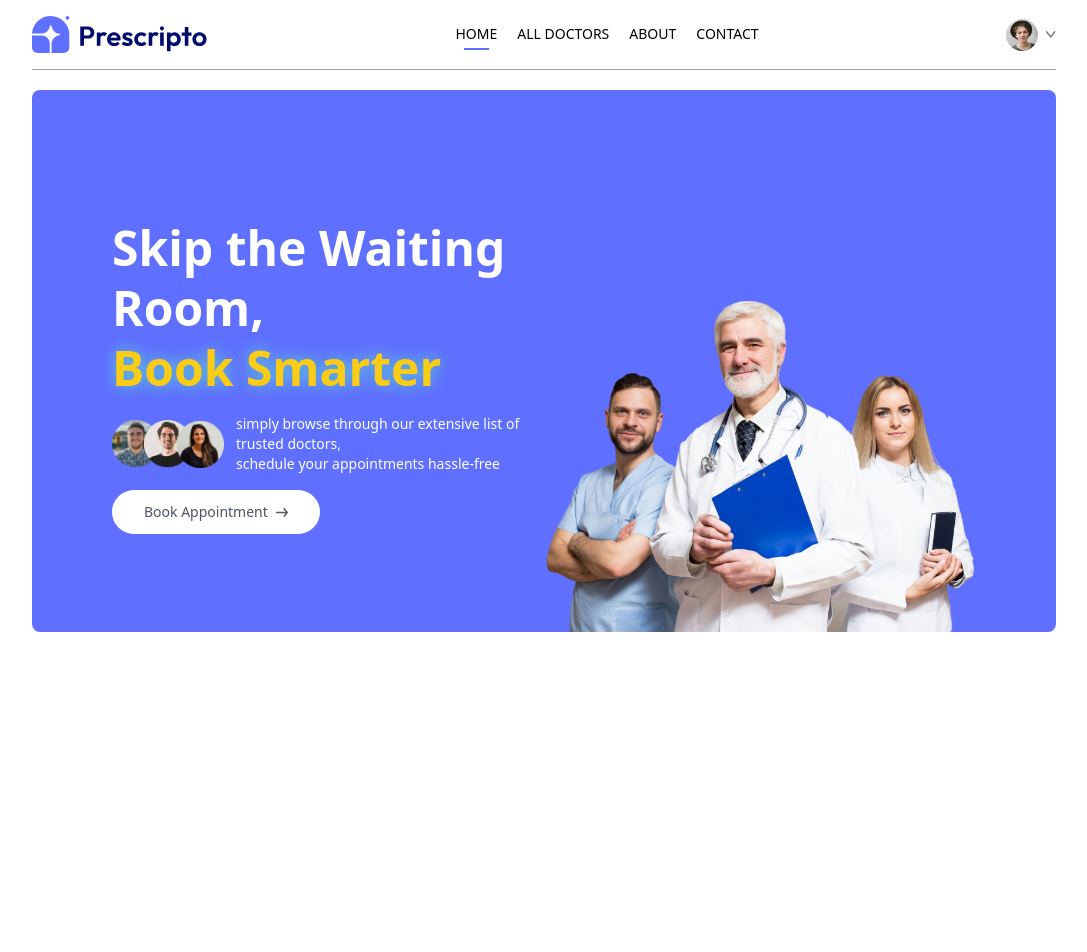
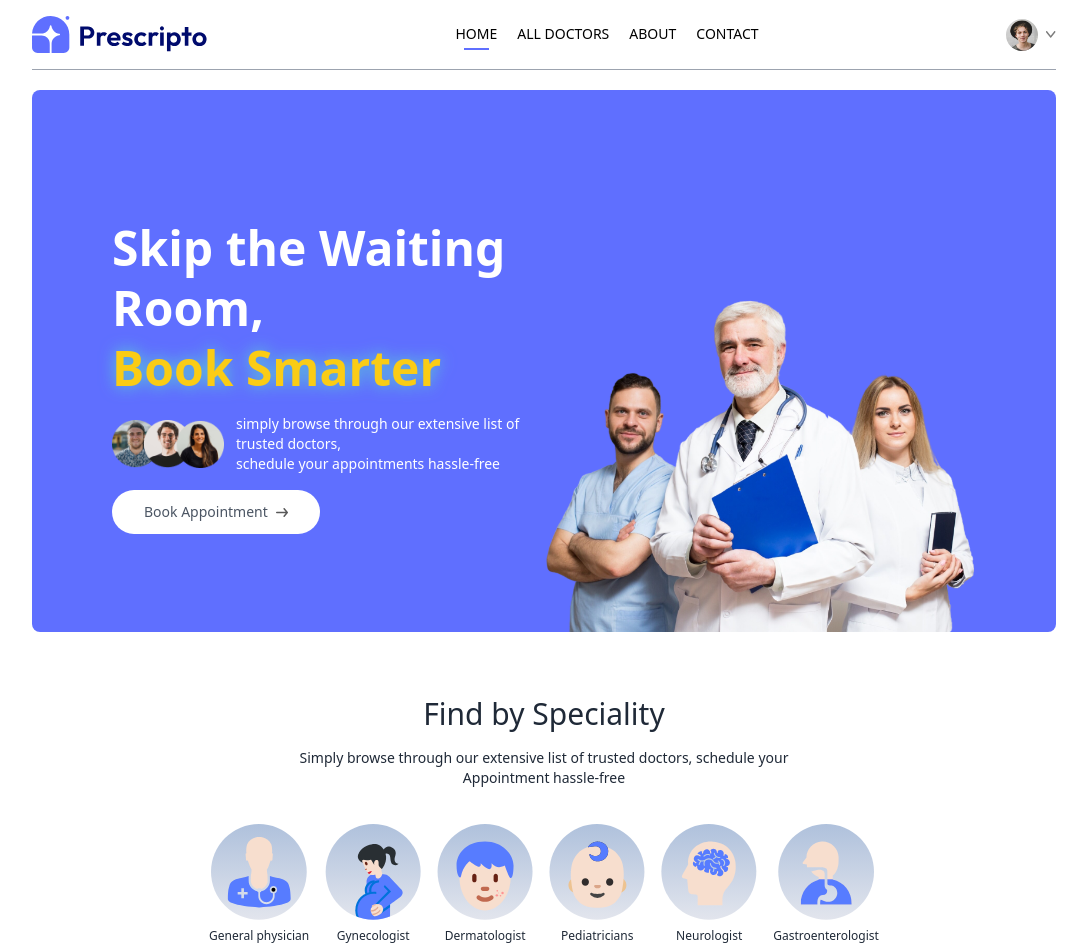
Before and after one commit to yukti-says/doctors-management, a React (Vite) app in the folder frontend/: page / in a window 1280 px wide. Shown: the top 952 px of the page, without its empty margins (96-1183 px from the left). Before the commit the page ends 800 px from the top, so only its background shows below. Built offline with nearby package versions, Linux system fonts and the light colour scheme.

Commit message:
created doctors speciality section

```diff
--- /dev/null
+++ b/frontend/src/components/SpecialityMenu.jsx
@@ -0,0 +1,26 @@
+import React from 'react'
+import { specialityData } from '../assets/assets'
+import {Link} from 'react-router-dom'
+const SpecialityMenu = () => {
+  return (
+      <div
+          className='flex flex-col items-center gap-4 py-16 text-gray-800'
+          id='speciality'>
+          <h1 className='font-medium text-3xl' >Find by Speciality</h1>
+          <p className='sm:w-1/2 text-center text-sm'>Simply browse through our extensive list of trusted doctors, schedule your Appointment hassle-free</p>
+          <div className='flex sm:justify-center gap-4 pt-5 w-full overflow-scroll '>
+              {specialityData.map((item , index) => (
+                  <Link
+                      onCanPlay={()=>scrollTo(0,0)}
+                      className='flex flex-col items-center text-xs cursor-pointer flex-shrink-0 hover:translate-y-[10px] transition-all duration-500'
+                      key={index} to={`/doctors/${item.speciality}`}>
+                      <img className='w-16 sm:w-24 mb-2' src={item.image} alt="" />
+                      <p>{item.speciality}</p>
+                  </Link>
+              ))}
+          </div>
+    </div>
+  )
+}
+
+export default SpecialityMenu
--- a/frontend/src/index.css
+++ b/frontend/src/index.css
@@ -7,3 +7,8 @@
 .active hr{
     @apply block
 }
+
+
+::-webkit-scrollbar{
+    @apply hidden;
+}
--- a/frontend/src/pages/Home.jsx
+++ b/frontend/src/pages/Home.jsx
@@ -1,10 +1,12 @@
 import React from 'react'
 import Header from '../components/Header'
+import SpecialityMenu from '../components/SpecialityMenu'
 
 const Home = () => {
   return (
     <div>
-     <Header/>
+      <Header />
+      <SpecialityMenu/>
     </div>
   )
 }
```
